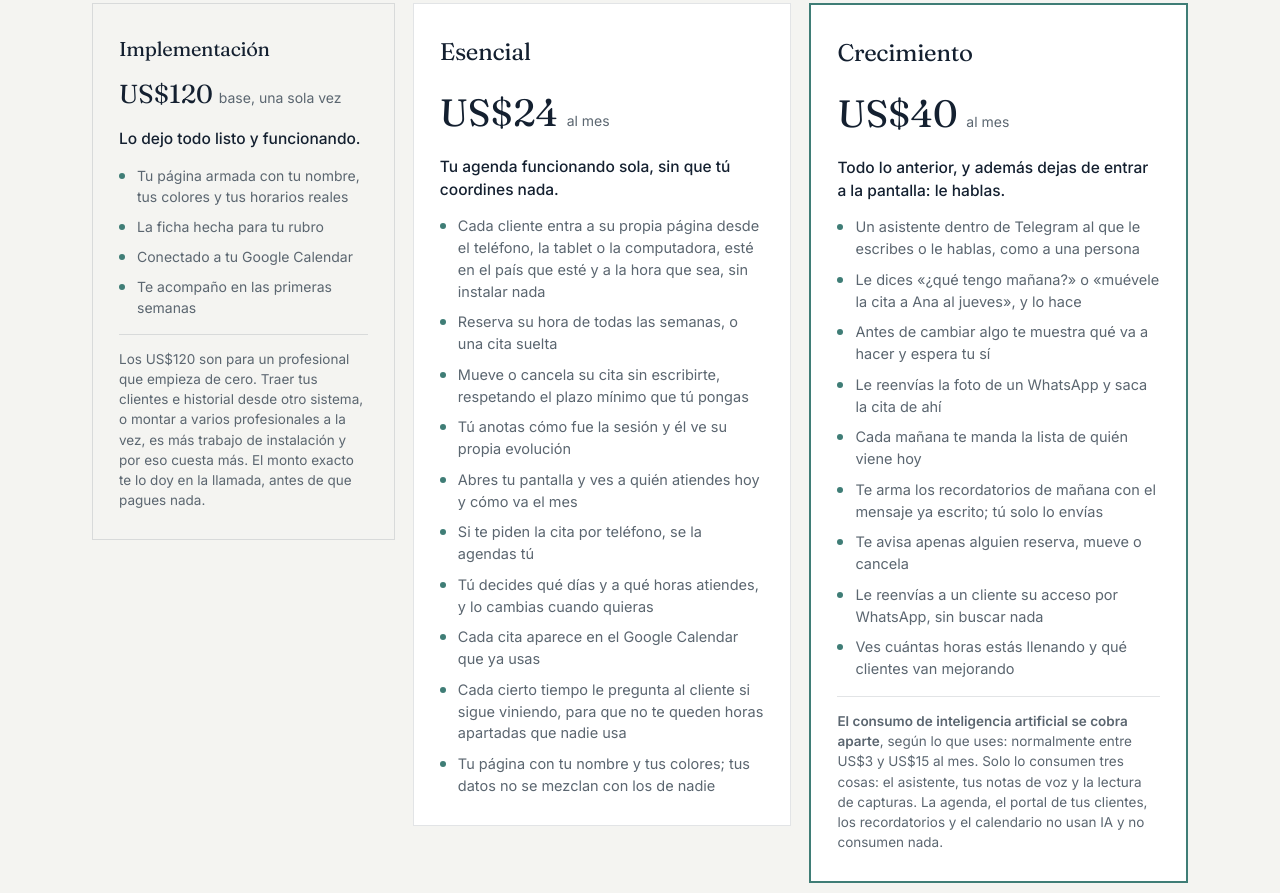
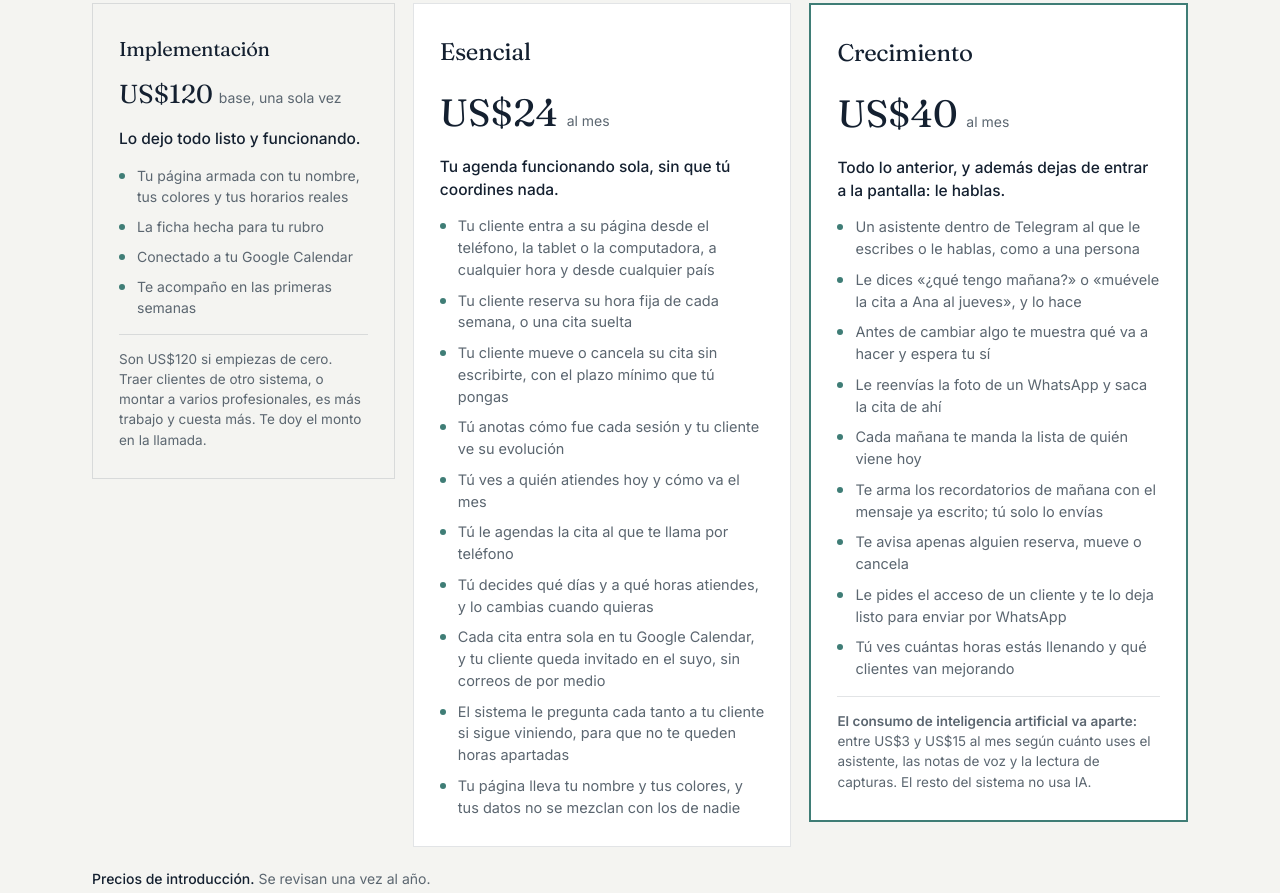
Before and after one commit to abalarezoc/darwinoptima-website, a plain HTML site: page acs.html in a window 1280 px wide. Shown: the part 6762-7655 px from the top of the page. Drawn offline with Linux system fonts and the light colour scheme.

Commit message:
ACS: cada vinieta dice quien hace que, y notas mas breves
Cuatro vinietas de Esencial habian quedado sin sujeto (reserva su hora,
mueve o cancela, el ve su propia evolucion, le pregunta al cliente). Se
entendian arrastrando el sujeto de la vinieta anterior, pero una lista
se lee saltando, no de corrido. Ahora cada una empieza por "Tu
cliente", "Tu" o "El sistema".

Ademas:
- La razon del alza de implementacion baja de 270 a 150 caracteres.
- La nota de consumo de IA se acorta a la mitad.
- La cita ahora dice que entra en el calendario del profesional y deja
  invitado al cliente en el suyo, sin correos.

Co-Authored-By: Claude Opus 5 <noreply@anthropic.com>
Claude-Session: https://claude.ai/code/session_01P3BSrSFhMoyRC7M9h7bfmG

```diff
--- a/acs.html
+++ b/acs.html
@@ -228,20 +228,20 @@ footer a{color:inherit}footer .tel a{white-space:nowrap}
     <li>Conectado a tu Google Calendar</li>
     <li>Te acompaño en las primeras semanas</li>
    </ul>
-   <p class="fine">Los US$120 son para un profesional que empieza de cero. Traer tus clientes e historial desde otro sistema, o montar a varios profesionales a la vez, es más trabajo de instalación y por eso cuesta más. El monto exacto te lo doy en la llamada, antes de que pagues nada.</p></aside>
+   <p class="fine">Son US$120 si empiezas de cero. Traer clientes de otro sistema, o montar a varios profesionales, es más trabajo y cuesta más. Te doy el monto en la llamada.</p></aside>
   <div class="plan"><h3>Esencial</h3><div class="pr">US$24 <small>al mes</small></div>
    <p class="sub">Tu agenda funcionando sola, sin que tú coordines nada.</p>
    <ul>
-    <li>Cada cliente entra a su propia página desde el teléfono, la tablet o la computadora, esté en el país que esté y a la hora que sea, sin instalar nada</li>
-    <li>Reserva su hora de todas las semanas, o una cita suelta</li>
-    <li>Mueve o cancela su cita sin escribirte, respetando el plazo mínimo que tú pongas</li>
-    <li>Tú anotas cómo fue la sesión y él ve su propia evolución</li>
-    <li>Abres tu pantalla y ves a quién atiendes hoy y cómo va el mes</li>
-    <li>Si te piden la cita por teléfono, se la agendas tú</li>
+    <li>Tu cliente entra a su página desde el teléfono, la tablet o la computadora, a cualquier hora y desde cualquier país</li>
+    <li>Tu cliente reserva su hora fija de cada semana, o una cita suelta</li>
+    <li>Tu cliente mueve o cancela su cita sin escribirte, con el plazo mínimo que tú pongas</li>
+    <li>Tú anotas cómo fue cada sesión y tu cliente ve su evolución</li>
+    <li>Tú ves a quién atiendes hoy y cómo va el mes</li>
+    <li>Tú le agendas la cita al que te llama por teléfono</li>
     <li>Tú decides qué días y a qué horas atiendes, y lo cambias cuando quieras</li>
-    <li>Cada cita aparece en el Google Calendar que ya usas</li>
-    <li>Cada cierto tiempo le pregunta al cliente si sigue viniendo, para que no te queden horas apartadas que nadie usa</li>
-    <li>Tu página con tu nombre y tus colores; tus datos no se mezclan con los de nadie</li>
+    <li>Cada cita entra sola en tu Google Calendar, y tu cliente queda invitado en el suyo, sin correos de por medio</li>
+    <li>El sistema le pregunta cada tanto a tu cliente si sigue viniendo, para que no te queden horas apartadas</li>
+    <li>Tu página lleva tu nombre y tus colores, y tus datos no se mezclan con los de nadie</li>
    </ul></div>
   <div class="plan hl"><h3>Crecimiento</h3><div class="pr">US$40 <small>al mes</small></div>
    <p class="sub">Todo lo anterior, y además dejas de entrar a la pantalla: le hablas.</p>
@@ -253,10 +253,10 @@ footer a{color:inherit}footer .tel a{white-space:nowrap}
     <li>Cada mañana te manda la lista de quién viene hoy</li>
     <li>Te arma los recordatorios de mañana con el mensaje ya escrito; tú solo lo envías</li>
     <li>Te avisa apenas alguien reserva, mueve o cancela</li>
-    <li>Le reenvías a un cliente su acceso por WhatsApp, sin buscar nada</li>
-    <li>Ves cuántas horas estás llenando y qué clientes van mejorando</li>
+    <li>Le pides el acceso de un cliente y te lo deja listo para enviar por WhatsApp</li>
+    <li>Tú ves cuántas horas estás llenando y qué clientes van mejorando</li>
    </ul>
-   <p class="fine"><b>El consumo de inteligencia artificial se cobra aparte</b>, según lo que uses: normalmente entre US$3 y US$15 al mes. Solo lo consumen tres cosas: el asistente, tus notas de voz y la lectura de capturas. La agenda, el portal de tus clientes, los recordatorios y el calendario no usan IA y no consumen nada.</p></div>
+   <p class="fine"><b>El consumo de inteligencia artificial va aparte:</b> entre US$3 y US$15 al mes según cuánto uses el asistente, las notas de voz y la lectura de capturas. El resto del sistema no usa IA.</p></div>
  </div>
  <p class="pricenote"><b>Precios de introducción.</b> Se revisan una vez al año.</p>
 </div></section>
```
